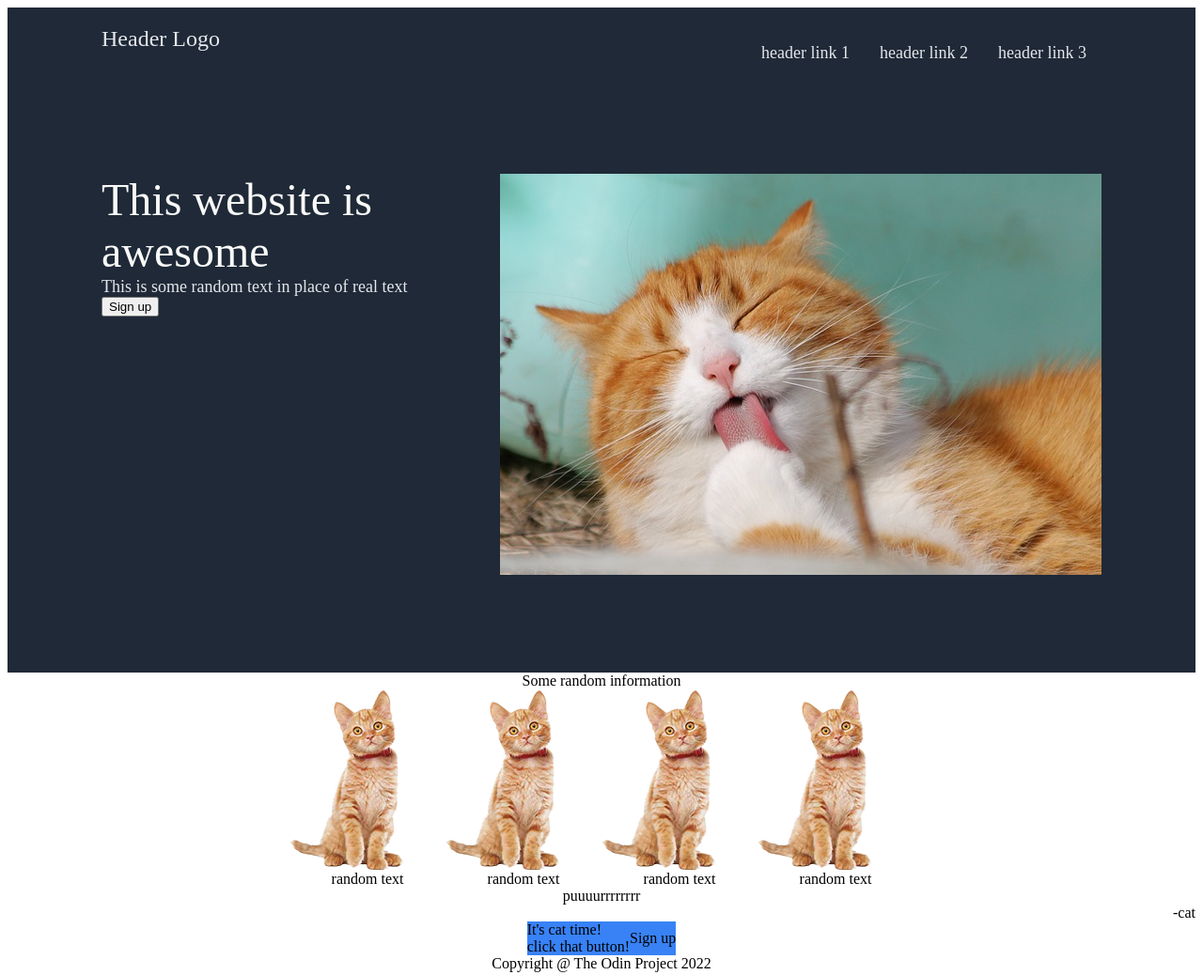
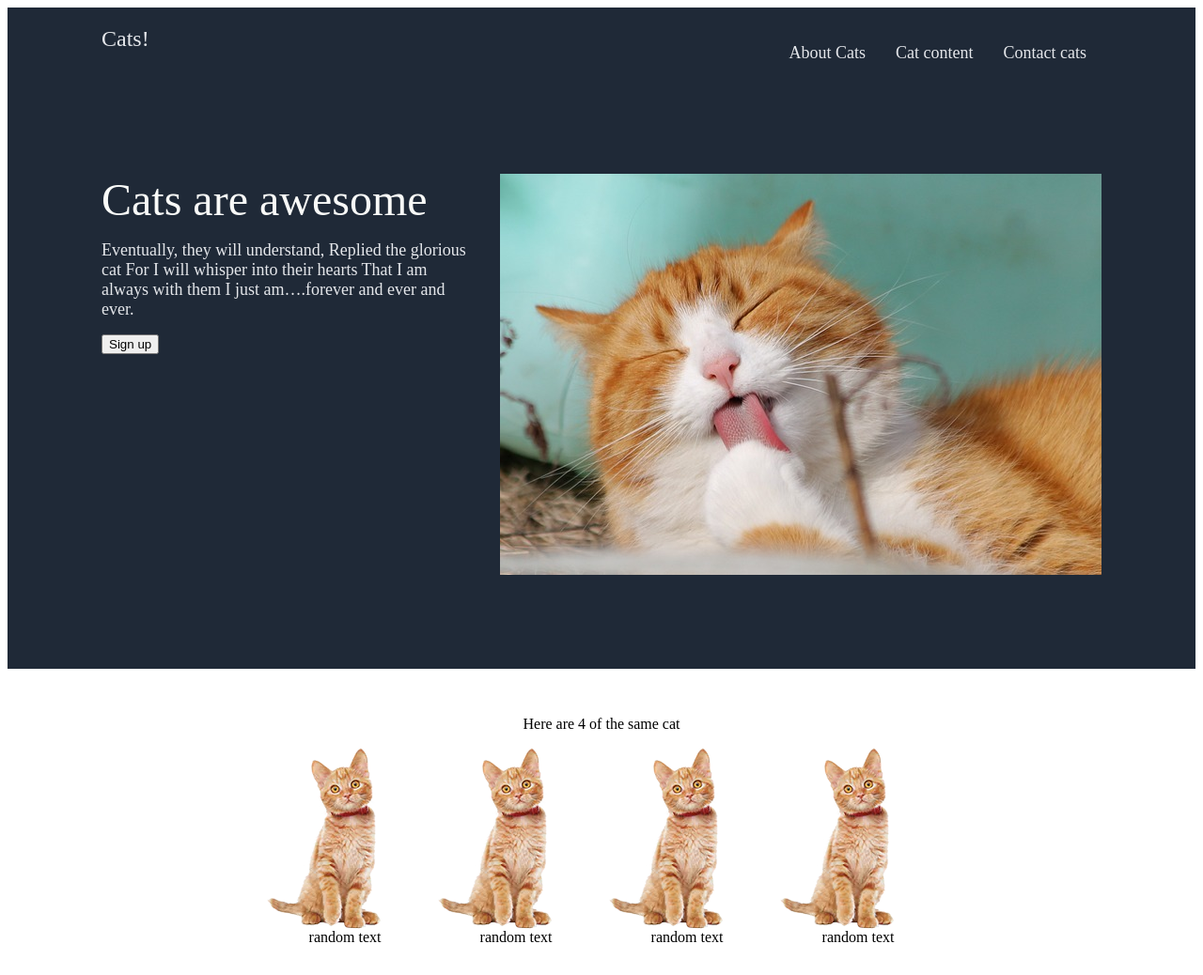
Before and after one commit to Saisii/landing_page_odin, a plain HTML site: page index.html in a window 1280 px wide. Shown: the top 1038 px of the page at 94% size. Drawn offline with Linux system fonts and the light colour scheme.

Commit message:
complete header

```diff
--- a/index.html
+++ b/index.html
@@ -9,20 +9,24 @@
 <body>
     <div class="header">
         <div class="top_header">
-            <div class="top_header_left">Header Logo</div>
+            <div class="top_header_left">Cats!</div>
             <div class="top_header_right">
                 <ul>
-                    <li><a href="#">header link 1</a></li>
-                    <li><a href="#">header link 2</a></li>
-                    <li><a href="#">header link 3</a></li>
+                    <li><a href="#">About Cats</a></li>
+                    <li><a href="#">Cat content</a></li>
+                    <li><a href="#">Contact cats</a></li>
                 </ul>
             </div>
         </div>
         <div class="bottom_header">
             <div class="bottom_header_left">
-                <div class="hero_main_text">This website is awesome</div>
-                <div class="hero_secondary_text">This is some random text in place of real text</div>
-                <div class="sign_up_button"><button>Sign up</button></div>
+                <div class="hero_main_text">Cats are awesome</div>
+                <div class="hero_secondary_text">Eventually, they will understand,
+                    Replied the glorious cat
+                    For I will whisper into their hearts
+                    That I am always with them
+                    I just am….forever and ever and ever.</div>
+                <div><button>Sign up</button></div>
             </div>
             <div class="bottom_header_right">
                 <img src="cat.jpg">
@@ -31,7 +35,7 @@
     </div>
 
     <div class="content_1">
-        <div>Some random information</div>
+        <div>Here are 4 of the same cat</div>
         <div class="boxes">
             <div class="cat_pic">
                 <img src="cat-kitten.webp">
--- a/style.css
+++ b/style.css
@@ -51,6 +51,14 @@ ul {
 .bottom_header {
     display: flex;
     justify-content: space-between;
+    gap: 30px;
+}
+
+.bottom_header_left {
+    display: flex;
+    flex-direction: column;
+    justify-content: flex-start;
+    gap: 16px;
 }
 
 .hero_main_text {
@@ -64,14 +72,26 @@ ul {
     color: #e5e7eb;
 }
 
+.bottom_header_right {
+    display: flex;
+    align-items: center;
+    flex-flow: row nowrap;
+}
+
 .content_1 {
     display: flex;
     flex-direction: column;
     align-items: center;
+    padding-left: 150px;
+    padding-right: 150px;
+    padding-bottom: 150px;
+    padding-top: 50px;
+    gap: 16px;
 }
 
 .boxes {
     display: flex;
+    gap: 16px;
 
 }
 
```
